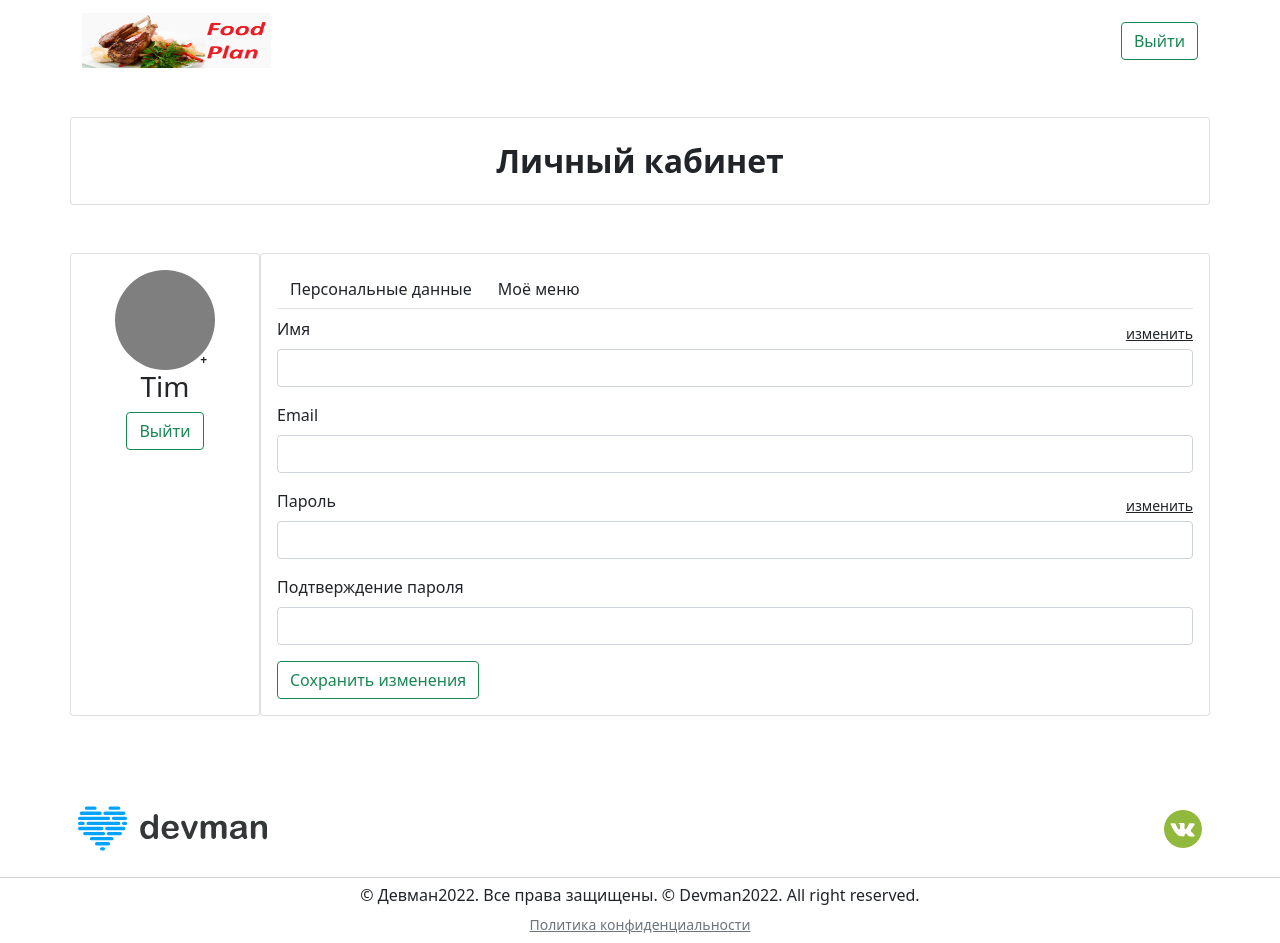
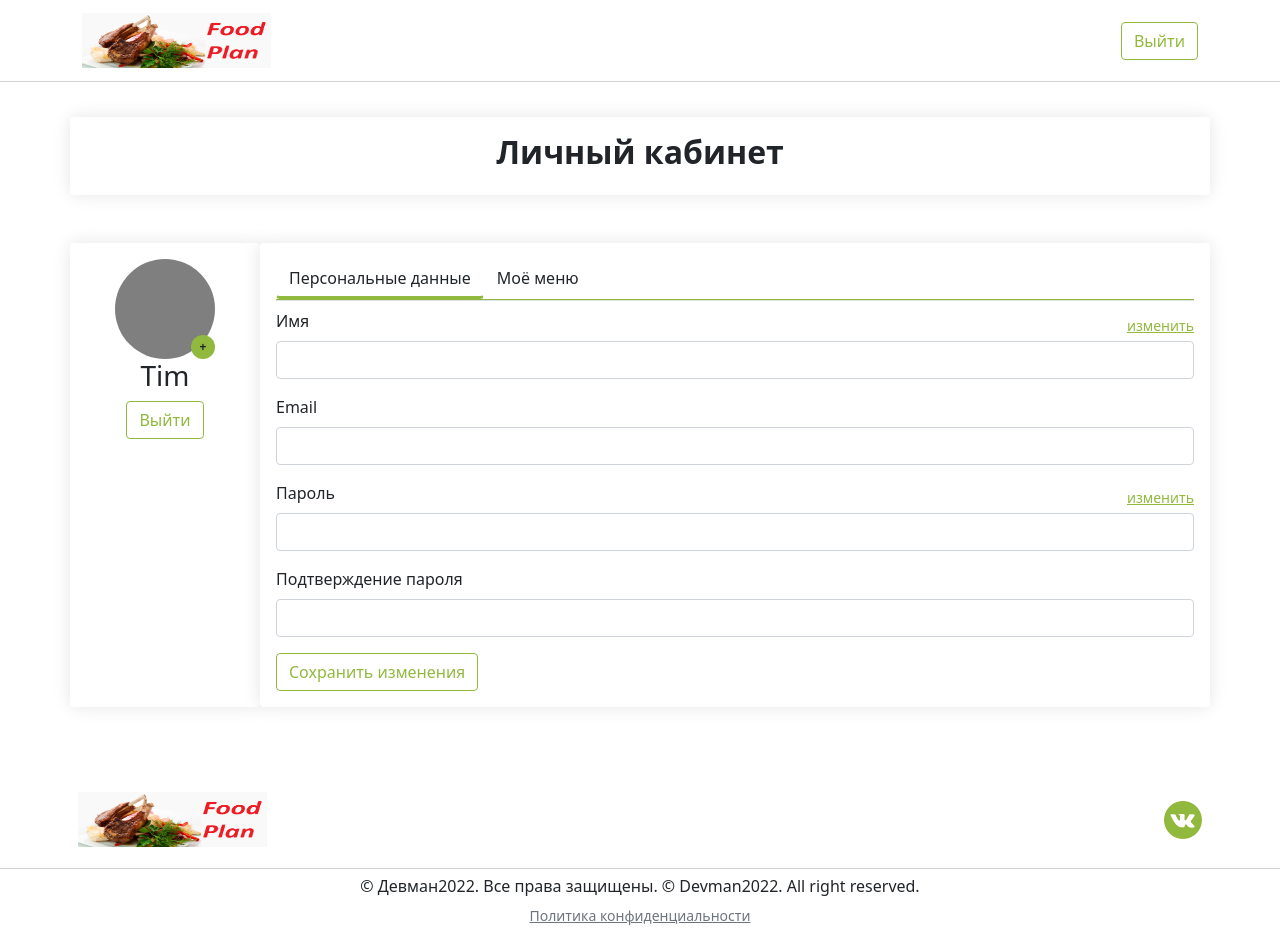
Before and after one commit to SrgMarkov/django_foodplan, a Django app: page /lk/ in a window 1280 px wide. Run offline with Django 4.2, Linux system fonts and the light colour scheme; parts of the project's set-up code (start-up, migrations or seed data) failed here and were passed over.

Commit message:
Updated links to static files

```diff
--- a/templates/lk.html
+++ b/templates/lk.html
@@ -8,7 +8,7 @@
     <meta name="viewport" content="width=device-width, initial-scale=1.0">
     <link href="https://cdn.jsdelivr.net/npm/bootstrap@5.0.2/dist/css/bootstrap.min.css" rel="stylesheet"
         integrity="sha384-EVSTQN3/azprG1Anm3QDgpJLIm9Nao0Yz1ztcQTwFspd3yD65VohhpuuCOmLASjC" crossorigin="anonymous">
-    <link rel="stylesheet" href="style.css">
+    <link rel="stylesheet" href="{% static 'style.css' %}">
     <title>Foodplan 2021 - Меню на неделю FOODPLAN</title>
 </head>
 <body>
@@ -136,7 +136,7 @@
         <nav class="navbar navbar-expand-md navbar-light mt-5">
             <div class="container p-2">
                 <a class="navbar-brand" href="#">
-                    <img src="{% static 'img/logo.8d8f24edbb5f.svg' %}" height="55" width="189" alt="">
+                    <img src="{% static 'img/logo.png' %}" height="55" width="189" alt="">
                 </a>
                 <div class="footer__sideBtns d-flex">
                     <a href="#">
```
